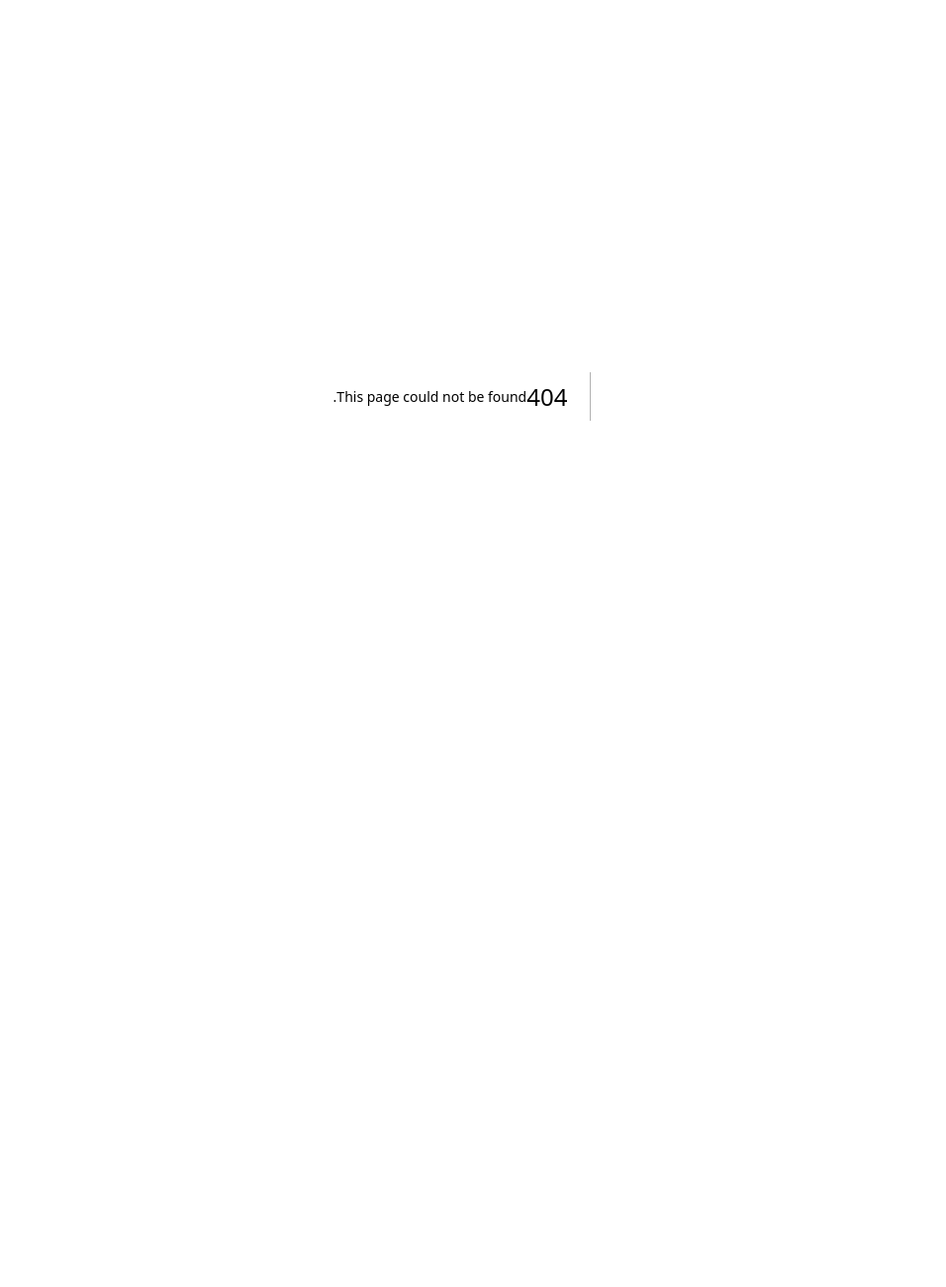
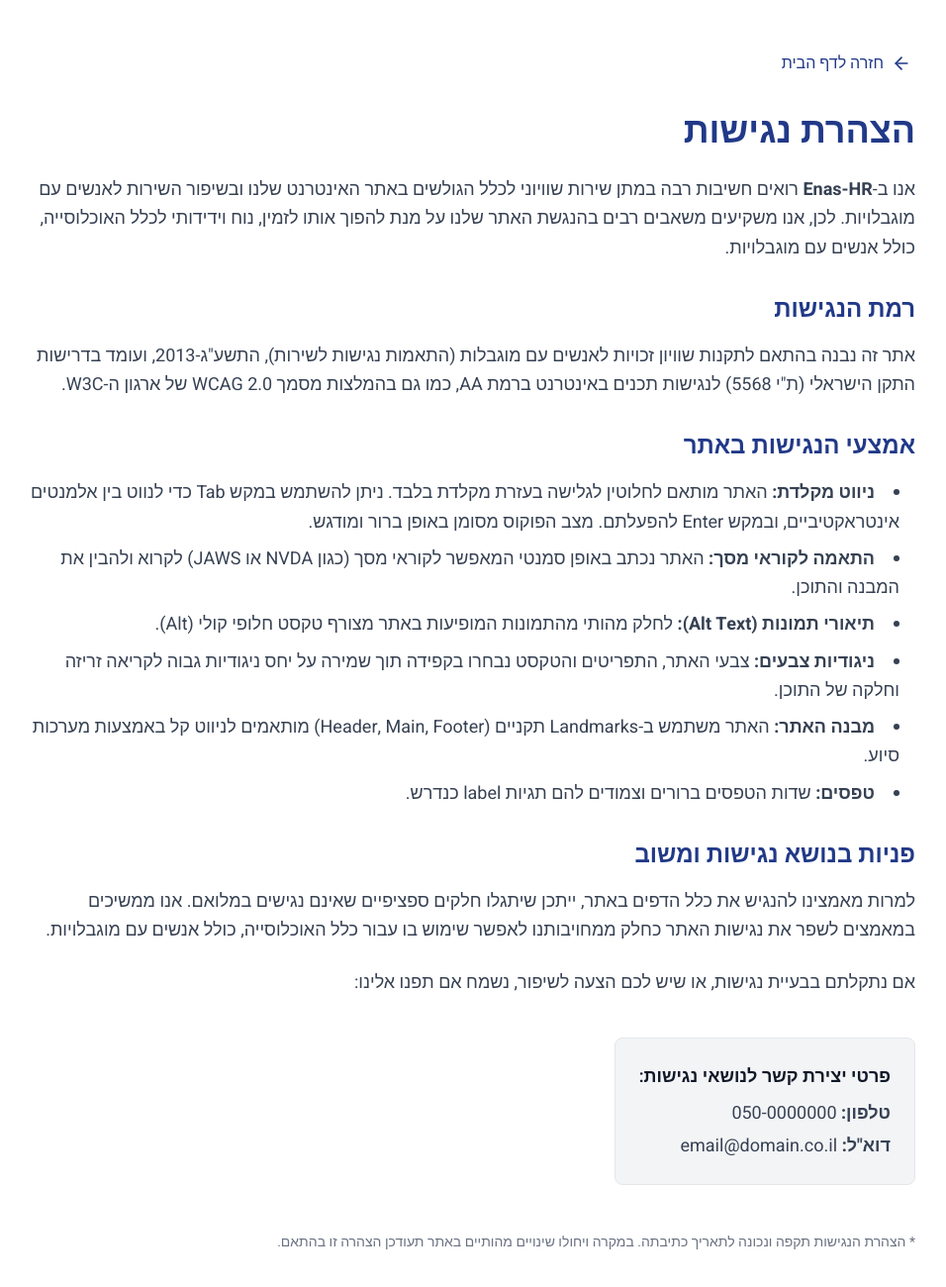
Before and after one commit to mmagba/hr, a Next.js app: page /accessibility in a window 1280 px wide. Before the commit this address had no page. Shown: the top 1300 px of the page at 99% size, without its empty margins (163-1119 px from the left). Before the commit the page ends 800 px from the top, so only its background shows below. Built offline with nearby package versions, Linux system fonts and the light colour scheme.

Commit message:
Add accessibility

```diff
--- /dev/null
+++ b/src/app/accessibility/page.tsx
@@ -0,0 +1,64 @@
+import Link from "next/link";
+import { ArrowLeft } from "lucide-react";
+
+export default function AccessibilityStatement() {
+  return (
+    <div className="min-h-screen bg-white text-gray-900 font-sans p-6 md:p-12">
+      <div className="max-w-4xl mx-auto">
+        <div className="mb-8">
+          <Link href="/" className="inline-flex items-center text-[#213988] hover:underline font-medium focus-visible:outline-none focus-visible:ring-2 focus-visible:ring-[#213988] rounded px-1 py-1">
+            <ArrowLeft className="w-5 h-5 ml-2" aria-hidden="true" />
+            חזרה לדף הבית
+          </Link>
+        </div>
+
+        <main id="main-content">
+          <h1 className="text-3xl md:text-4xl font-bold text-[#213988] mb-6">הצהרת נגישות</h1>
+
+          <div className="space-y-6 text-gray-700 leading-relaxed text-lg">
+            <p>
+              אנו ב-<strong>Enas-HR</strong> רואים חשיבות רבה במתן שירות שוויוני לכלל הגולשים באתר האינטרנט שלנו ובשיפור השירות לאנשים עם מוגבלויות.
+              לכן, אנו משקיעים משאבים רבים בהנגשת האתר שלנו על מנת להפוך אותו לזמין, נוח וידידותי לכלל האוכלוסייה, כולל אנשים עם מוגבלויות.
+            </p>
+
+            <h2 className="text-2xl font-semibold text-[#213988] mt-8 mb-4">רמת הנגישות</h2>
+            <p>
+              אתר זה נבנה בהתאם לתקנות שוויון זכויות לאנשים עם מוגבלות (התאמות נגישות לשירות), התשע&quot;ג-2013, ועומד בדרישות התקן הישראלי (ת&quot;י 5568) לנגישות תכנים באינטרנט ברמת AA,
+              כמו גם בהמלצות מסמך WCAG 2.0 של ארגון ה-W3C.
+            </p>
+
+            <h2 className="text-2xl font-semibold text-[#213988] mt-8 mb-4">אמצעי הנגישות באתר</h2>
+            <ul className="list-disc list-inside space-y-2 pr-4">
+              <li><strong>ניווט מקלדת:</strong> האתר מותאם לחלוטין לגלישה בעזרת מקלדת בלבד. ניתן להשתמש במקש Tab כדי לנווט בין אלמנטים אינטראקטיביים, ובמקש Enter להפעלתם. מצב הפוקוס מסומן באופן ברור ומודגש.</li>
+              <li><strong>התאמה לקוראי מסך:</strong> האתר נכתב באופן סמנטי המאפשר לקוראי מסך (כגון NVDA או JAWS) לקרוא ולהבין את המבנה והתוכן.</li>
+              <li><strong>תיאורי תמונות (Alt Text):</strong> לחלק מהותי מהתמונות המופיעות באתר מצורף טקסט חלופי קולי (Alt).</li>
+              <li><strong>ניגודיות צבעים:</strong> צבעי האתר, התפריטים והטקסט נבחרו בקפידה תוך שמירה על יחס ניגודיות גבוה לקריאה זריזה וחלקה של התוכן.</li>
+              <li><strong>מבנה האתר:</strong> האתר משתמש ב-Landmarks תקניים (Header, Main, Footer) מותאמים לניווט קל באמצעות מערכות סיוע.</li>
+              <li><strong>טפסים:</strong> שדות הטפסים ברורים וצמודים להם תגיות label כנדרש.</li>
+            </ul>
+
+            <h2 className="text-2xl font-semibold text-[#213988] mt-8 mb-4">פניות בנושא נגישות ומשוב</h2>
+            <p>
+              למרות מאמצינו להנגיש את כלל הדפים באתר, ייתכן שיתגלו חלקים ספציפיים שאינם נגישים במלואם. אנו ממשיכים במאמצים לשפר את נגישות האתר כחלק ממחויבותנו לאפשר שימוש בו עבור כלל האוכלוסייה, כולל אנשים עם מוגבלויות.
+            </p>
+            <p className="mt-4">
+              אם נתקלתם בבעיית נגישות, או שיש לכם הצעה לשיפור, נשמח אם תפנו אלינו:
+            </p>
+
+            <div className="bg-[#F3F4F6] p-6 rounded-lg mt-4 border border-gray-200 inline-block">
+              <h3 className="font-semibold text-gray-900 mb-2">פרטי יצירת קשר לנושאי נגישות:</h3>
+              <ul className="space-y-1">
+                <li><strong>טלפון:</strong> <span dir="ltr">050-0000000</span></li>
+                <li><strong>דוא&quot;ל:</strong> <span dir="ltr">email@domain.co.il</span></li>
+              </ul>
+            </div>
+          </div>
+
+          <div className="mt-12 text-sm text-gray-500">
+            * הצהרת הנגישות תקפה ונכונה לתאריך כתיבתה. במקרה ויחולו שינויים מהותיים באתר תעודכן הצהרה זו בהתאם.
+          </div>
+        </main>
+      </div>
+    </div>
+  );
+}
--- a/src/app/layout.tsx
+++ b/src/app/layout.tsx
@@ -22,6 +22,7 @@ export default function RootLayout({
     <html lang="he" dir="rtl">
       <body
         className={`${heebo.variable} antialiased font-sans`}
+        suppressHydrationWarning
       >
         {children}
         <Analytics />
--- a/src/app/page.tsx
+++ b/src/app/page.tsx
@@ -1,6 +1,7 @@
 "use client"
 
 import Image from "next/image";
+import Link from "next/link";
 import { Rocket, Home, HelpCircle } from "lucide-react";
 import { useState } from "react";
 
@@ -31,7 +32,7 @@ export default function LandingPage() {
         <div className="flex items-center gap-3">
           <Image
             src="/logo.png"
-            alt="Connect Logo"
+            alt="לוגו Enas-HR"
             width={180}
             height={60}
             className="w-auto h-10 md:h-14 object-contain"
@@ -41,6 +42,7 @@ export default function LandingPage() {
         </div>
       </header>
 
+      <main className="flex-1">
       {/* Hero Section */}
       <section className="w-full bg-white py-8 md:py-0 md:min-h-[70vh] flex items-center">
         <div className="max-w-7xl mx-auto px-4 sm:px-6 lg:px-8 w-full flex flex-col md:flex-row items-center gap-8 md:gap-16">
@@ -56,7 +58,7 @@ export default function LandingPage() {
               <span className="font-semibold text-gray-800">מסלול מהיר לריאיון | שכר מתגמל | הכשרה מלאה</span>
             </p>
             <div className="pt-2">
-              <a href="#contact" className="inline-block bg-gradient-to-r from-[#27B0A6] to-[#213988] hover:opacity-90 text-white font-bold text-base md:text-lg py-3 px-8 rounded-md shadow-lg transition-all duration-200 hover:shadow-xl hover:scale-[1.02]">
+              <a href="#contact" className="inline-block bg-gradient-to-r from-[#1D827B] to-[#213988] hover:opacity-90 text-white font-bold text-base md:text-lg py-3 px-8 rounded-md shadow-lg transition-all duration-200 hover:shadow-xl hover:scale-[1.02] focus-visible:outline-none focus-visible:ring-2 focus-visible:ring-[#213988] focus-visible:ring-offset-2">
                 לחצו כאן להרשמה למאגר &raquo;
               </a>
             </div>
@@ -67,7 +69,7 @@ export default function LandingPage() {
             <div className="relative w-full max-w-xl aspect-[4/3] rounded-2xl overflow-hidden shadow-2xl">
               <Image
                 src="/hero.png"
-                alt="Woman working from home with headset"
+                alt="אישה עובדת מהבית עם אוזניות מול מחשב"
                 fill
                 className="object-cover"
                 priority
@@ -85,7 +87,7 @@ export default function LandingPage() {
 
             <div className="flex flex-col items-center pt-8 md:pt-0 pb-8 md:pb-0 px-4">
               <div className="w-16 h-16 text-[#213988] flex items-center justify-center mb-4">
-                <Rocket size={48} strokeWidth={1.5} />
+                <Rocket size={48} strokeWidth={1.5} aria-hidden="true" />
               </div>
               <h3 className="text-xl font-bold text-gray-900 mb-3">מסלול ישיר לראיון</h3>
               <p className="text-gray-600 leading-relaxed text-sm">
@@ -95,7 +97,7 @@ export default function LandingPage() {
 
             <div className="flex flex-col items-center pt-8 md:pt-0 pb-8 md:pb-0 px-4">
               <div className="w-16 h-16 text-[#213988] flex items-center justify-center mb-4">
-                <Home size={48} strokeWidth={1.5} />
+                <Home size={48} strokeWidth={1.5} aria-hidden="true" />
               </div>
               <h3 className="text-xl font-bold text-gray-900 mb-3">אפשרות לעבודה מהבית (או היברידי)</h3>
               <p className="text-gray-600 leading-relaxed text-sm">
@@ -105,7 +107,7 @@ export default function LandingPage() {
 
             <div className="flex flex-col items-center pt-8 md:pt-0 px-4">
               <div className="w-16 h-16 text-[#213988] flex items-center justify-center mb-4 relative">
-                <HelpCircle size={40} strokeWidth={1.5} className="absolute -top-1 -right-2 text-[#213988] bg-white rounded-full p-0.5" />
+                <HelpCircle size={40} strokeWidth={1.5} className="absolute -top-1 -right-2 text-[#213988] bg-white rounded-full p-0.5" aria-hidden="true" />
                 <div className="w-10 h-10 border-2 border-[#213988] rounded-full overflow-hidden flex items-end justify-center">
                   <div className="w-6 h-6 bg-[#213988] rounded-t-full"></div>
                 </div>
@@ -137,7 +139,7 @@ export default function LandingPage() {
                 id="fullName"
                 type="text"
                 required
-                className="w-full border border-gray-300 rounded px-3 py-2 focus:outline-none focus:ring-2 focus:ring-[#27B0A6] focus:border-transparent text-right bg-white text-gray-900"
+                className="w-full border border-gray-300 rounded px-3 py-2 focus:outline-none focus:ring-2 focus:ring-[#1D827B] focus:border-transparent text-right bg-white text-gray-900"
                 value={formData.fullName}
                 onChange={e => setFormData({ ...formData, fullName: e.target.value })}
                 suppressHydrationWarning
@@ -151,7 +153,7 @@ export default function LandingPage() {
                 type="tel"
                 required
                 dir="ltr"
-                className="w-full border border-gray-300 rounded px-3 py-2 focus:outline-none focus:ring-2 focus:ring-[#27B0A6] focus:border-transparent text-right bg-white text-gray-900"
+                className="w-full border border-gray-300 rounded px-3 py-2 focus:outline-none focus:ring-2 focus:ring-[#1D827B] focus:border-transparent text-right bg-white text-gray-900"
                 value={formData.phone}
                 onChange={e => setFormData({ ...formData, phone: e.target.value })}
                 suppressHydrationWarning
@@ -164,7 +166,7 @@ export default function LandingPage() {
                 id="city"
                 type="text"
                 required
-                className="w-full border border-gray-300 rounded px-3 py-2 focus:outline-none focus:ring-2 focus:ring-[#27B0A6] focus:border-transparent text-right bg-white text-gray-900"
+                className="w-full border border-gray-300 rounded px-3 py-2 focus:outline-none focus:ring-2 focus:ring-[#1D827B] focus:border-transparent text-right bg-white text-gray-900"
                 value={formData.city}
                 onChange={e => setFormData({ ...formData, city: e.target.value })}
                 suppressHydrationWarning
@@ -175,7 +177,7 @@ export default function LandingPage() {
               <button
                 type="submit"
                 disabled={status === 'submitting'}
-                className="w-full bg-[#213988] hover:bg-[#1a2d6b] text-white font-semibold py-[9px] px-8 rounded shadow-md transition-colors duration-200 flex items-center justify-center disabled:opacity-70 h-[42px] m-0 self-end cursor-pointer"
+                className="w-full bg-[#213988] hover:bg-[#1a2d6b] text-white font-semibold py-[9px] px-8 rounded shadow-md transition-colors duration-200 flex items-center justify-center disabled:opacity-70 h-[42px] m-0 self-end cursor-pointer focus-visible:outline-none focus-visible:ring-2 focus-visible:ring-[#1D827B] focus-visible:ring-offset-2 focus-visible:ring-offset-[#F3F4F6]"
                 suppressHydrationWarning
               >
                 {status === 'submitting' ? 'שולח...' : 'שלח'}
@@ -196,6 +198,16 @@ export default function LandingPage() {
           )}
         </div>
       </section>
+      </main>
+
+      {/* Footer Section */}
+      <footer className="bg-white border-t border-gray-200 py-6">
+        <div className="max-w-7xl mx-auto px-4 sm:px-6 lg:px-8 text-center">
+          <Link href="/accessibility" className="text-sm text-[#213988] hover:underline focus-visible:outline-none focus-visible:ring-2 focus-visible:ring-[#213988] focus-visible:ring-offset-2 rounded px-1">
+            הצהרת נגישות
+          </Link>
+        </div>
+      </footer>
     </div>
   );
 }
```
